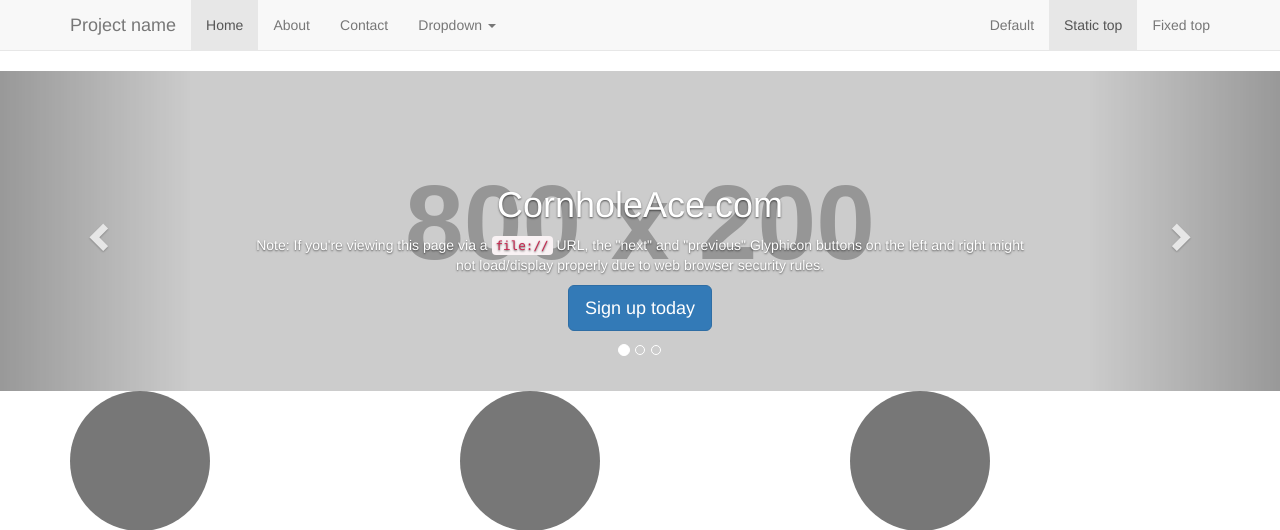
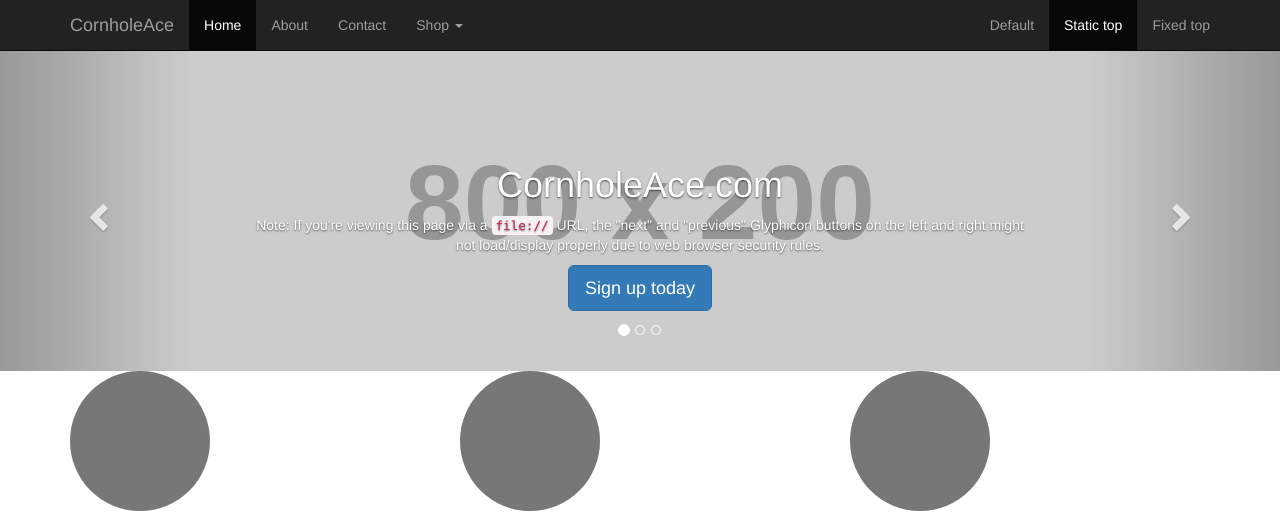
Before and after one commit to boarderdav/cornholeace, a PHP site: page /website/ in a window 1280 px wide. Shown: the top 530 px of the page. Run offline with PHP 8.4, Linux system fonts and the light colour scheme; grey boxes labelled with a size stand in for pictures from a placeholder-image service; some libraries are stand-ins or nearby versions.

Commit message:
pushing latest changes before going to sleep.  added updates to navigation and custom css to override bootstrap.

```diff
--- /dev/null
+++ b/website/css/cornholeace.css
@@ -0,0 +1 @@
+.navbar { margin-bottom:0px;}
--- a/website/php/navigation.php
+++ b/website/php/navigation.php
@@ -1,5 +1,5 @@
 <!-- Static navbar -->
-<nav class="navbar navbar-default navbar-static-top">
+<nav class="navbar navbar-inverse navbar-static-top">
     <div class="container">
         <div class="navbar-header">
             <button type="button" class="navbar-toggle collapsed" data-toggle="collapse" data-target="#navbar" aria-expanded="false" aria-controls="navbar">
@@ -8,7 +8,7 @@
                 <span class="icon-bar"></span>
                 <span class="icon-bar"></span>
             </button>
-            <a class="navbar-brand" href="#">Project name</a>
+            <a class="navbar-brand" href="#">CornholeAce</a>
         </div>
         <div id="navbar" class="navbar-collapse collapse">
             <ul class="nav navbar-nav">
@@ -16,15 +16,15 @@
                 <li><a href="#about">About</a></li>
                 <li><a href="#contact">Contact</a></li>
                 <li class="dropdown">
-                    <a href="#" class="dropdown-toggle" data-toggle="dropdown" role="button" aria-haspopup="true" aria-expanded="false">Dropdown <span class="caret"></span></a>
+                    <a href="#" class="dropdown-toggle" data-toggle="dropdown" role="button" aria-haspopup="true" aria-expanded="false">Shop <span class="caret"></span></a>
                     <ul class="dropdown-menu">
-                        <li><a href="#">Action</a></li>
-                        <li><a href="#">Another action</a></li>
-                        <li><a href="#">Something else here</a></li>
+                        <li><a href="#">Blue Bags</a></li>
+                        <li><a href="#">Red Bags</a></li>
+                        <li><a href="#">Complete Set</a></li>
                         <li role="separator" class="divider"></li>
-                        <li class="dropdown-header">Nav header</li>
-                        <li><a href="#">Separated link</a></li>
-                        <li><a href="#">One more separated link</a></li>
+                        <li class="dropdown-header">More Options</li>
+                        <li><a href="#">Shop by category</a></li>
+                        <li><a href="#">Shop by type</a></li>
                     </ul>
                 </li>
             </ul>
```
